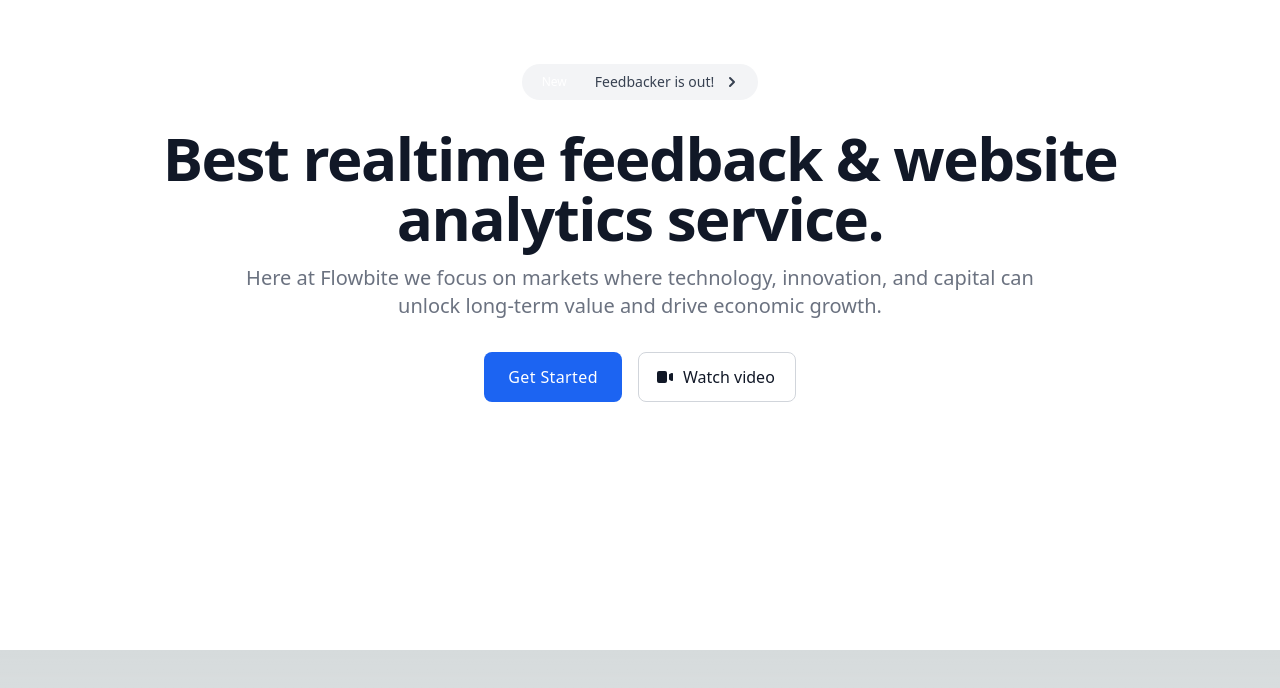
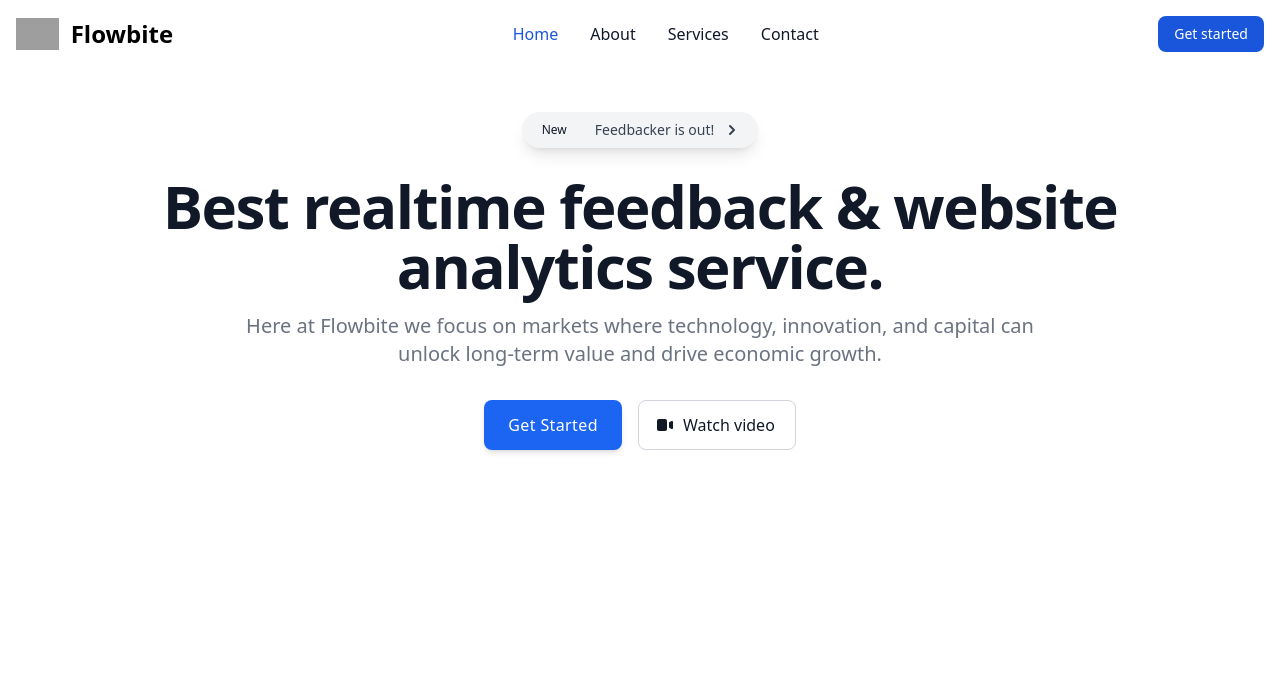
Before and after one commit to ramezj/FeedbackManager, a Next.js app: page / in a window 1280 px wide. Shown: the top 688 px of the page. Built offline with nearby package versions, Linux system fonts and the light colour scheme; grey boxes are pictures that could not be loaded.

Commit message:
Small UI Updates

```diff
--- a/src/pages/_app.js
+++ b/src/pages/_app.js
@@ -4,6 +4,9 @@ import { SessionProvider } from 'next-auth/react'
 export default function App({ Component, pageProps }) {
 
   return (
+    <div class="bg-white">
       <Component {...pageProps} />
+    </div>
+
   )
 }
--- a/src/pages/index.js
+++ b/src/pages/index.js
@@ -3,28 +3,66 @@ import Image from 'next/image'
 import { Inter } from 'next/font/google'
 import styles from '@/styles/Home.module.css'
 import { useState } from 'react'
+import Link from 'next/link'
+import { useRouter } from 'next/router'
 
 export default function Home() {
+  const router = useRouter()
+  const redirectUser = () => {
+    router.push('/Login')
+  }
   return (
-    <>
+    <div className="bg-white dark:bg-white">
+
+<nav class="bg-white dark:bg-gray-900 fixed w-full z-20 top-0 left-0">
+  <div class="max-w-screen-xl flex flex-wrap items-center justify-between mx-auto p-4">
+  <a href="https://flowbite.com/" class="flex items-center">
+      <img src="https://flowbite.com/docs/images/logo.svg" class="h-8 mr-3" alt="Flowbite Logo" />
+      <span class="self-center text-2xl font-semibold whitespace-nowrap dark:text-white">Flowbite</span>
+  </a>
+  <div class="flex md:order-2">
+      <button type="button" class="text-white bg-blue-700 hover:bg-blue-800 focus:ring-4 focus:outline-none focus:ring-blue-300 font-medium rounded-lg text-sm px-4 py-2 text-center mr-3 md:mr-0 dark:bg-blue-600 dark:hover:bg-blue-700 dark:focus:ring-blue-800">Get started</button>
+      <button data-collapse-toggle="navbar-sticky" type="button" class="inline-flex items-center p-2 text-sm text-gray-500 rounded-lg md:hidden hover:bg-gray-100 focus:outline-none focus:ring-2 focus:ring-gray-200 dark:text-gray-400 dark:hover:bg-gray-700 dark:focus:ring-gray-600" aria-controls="navbar-sticky" aria-expanded="false">
+        <span class="sr-only">Open main menu</span>
+        <svg class="w-6 h-6" aria-hidden="true" fill="currentColor" viewBox="0 0 20 20" xmlns="http://www.w3.org/2000/svg"><path fill-rule="evenodd" d="M3 5a1 1 0 011-1h12a1 1 0 110 2H4a1 1 0 01-1-1zM3 10a1 1 0 011-1h12a1 1 0 110 2H4a1 1 0 01-1-1zM3 15a1 1 0 011-1h12a1 1 0 110 2H4a1 1 0 01-1-1z" clip-rule="evenodd"></path></svg>
+      </button>
+  </div>
+  <div class="items-center justify-between hidden w-full md:flex md:w-auto md:order-1" id="navbar-sticky">
+    <ul class="flex flex-col p-4 md:p-0 mt-4 font-medium border border-gray-100 rounded-lg bg-gray-50 md:flex-row md:space-x-8 md:mt-0 md:border-0 md:bg-white dark:bg-gray-800 md:dark:bg-gray-900 dark:border-gray-700">
+      <li>
+        <a href="#" class="block py-2 pl-3 pr-4 text-white bg-blue-700 rounded md:bg-transparent md:text-blue-700 md:p-0 md:dark:text-blue-500" aria-current="page">Home</a>
+      </li>
+      <li>
+        <a href="#" class="block py-2 pl-3 pr-4 text-gray-900 rounded hover:bg-gray-100 md:hover:bg-transparent md:hover:text-blue-700 md:p-0 md:dark:hover:text-blue-500 dark:text-white dark:hover:bg-gray-700 dark:hover:text-white md:dark:hover:bg-transparent dark:border-gray-700">About</a>
+      </li>
+      <li>
+        <a href="#" class="block py-2 pl-3 pr-4 text-gray-900 rounded hover:bg-gray-100 md:hover:bg-transparent md:hover:text-blue-700 md:p-0 md:dark:hover:text-blue-500 dark:text-white dark:hover:bg-gray-700 dark:hover:text-white md:dark:hover:bg-transparent dark:border-gray-700">Services</a>
+      </li>
+      <li>
+        <a href="#" class="block py-2 pl-3 pr-4 text-gray-900 rounded hover:bg-gray-100 md:hover:bg-transparent md:hover:text-blue-700 md:p-0 md:dark:hover:text-blue-500 dark:text-white dark:hover:bg-gray-700 dark:hover:text-white md:dark:hover:bg-transparent dark:border-gray-700">Contact</a>
+      </li>
+    </ul>
+  </div>
+  </div>
+</nav>
+<br></br><br></br>
       <section class="bg-white dark:bg-gray-900">
-    <div class="py-8 px-4 mx-auto max-w-screen-xl text-center lg:py-16 lg:px-12">
-        <a href="#" class="inline-flex justify-between items-center py-1 px-1 pr-4 mb-7 text-sm text-gray-700 bg-gray-100 rounded-full dark:bg-gray-800 dark:text-white hover:bg-gray-200 dark:hover:bg-gray-700" role="alert">
-            <span class="text-xs bg-primary-600 rounded-full text-white px-4 py-1.5 mr-3">New</span> <span class="text-sm font-medium">Feedbacker is out!</span>
+    <div class="py-8 px-4 mx-auto max-w-screen-xl text-center lg:py-16 lg:px-12 ">
+        <a href="#" class="shadow-lg inline-flex justify-between items-center py-1 px-1 pr-4 mb-7 text-sm text-gray-700 bg-gray-100 rounded-full dark:bg-gray-800 dark:text-white hover:bg-gray-200 dark:hover:bg-gray-700" role="alert">
+            <span class="text-xs bg-primary-600 rounded-full text-gray-900 px-4 py-1.5 mr-3">New</span> <span class="text-sm font-medium">Feedbacker is out!</span>
             <svg class="ml-2 w-5 h-5" fill="currentColor" viewBox="0 0 20 20" xmlns="http://www.w3.org/2000/svg"><path fill-rule="evenodd" d="M7.293 14.707a1 1 0 010-1.414L10.586 10 7.293 6.707a1 1 0 011.414-1.414l4 4a1 1 0 010 1.414l-4 4a1 1 0 01-1.414 0z" clip-rule="evenodd"></path></svg>
         </a>
         <h1 class="mb-4 text-4xl font-extrabold tracking-tight leading-none text-gray-900 md:text-5xl lg:text-6xl dark:text-white">Best realtime feedback & website analytics service.</h1>
         <p class="mb-8 text-lg font-normal text-gray-500 lg:text-xl sm:px-16 xl:px-48 dark:text-gray-400">Here at Flowbite we focus on markets where technology, innovation, and capital can unlock long-term value and drive economic growth.</p>
         <div class="flex flex-col mb-8 lg:mb-16 space-y-4 sm:flex-row sm:justify-center sm:space-y-0 sm:space-x-4">
-        <button class="px-6 py-2 font-medium tracking-wide text-white capitalize transition-colors duration-300 transform bg-blue-600 rounded-lg hover:bg-blue-500 focus:outline-none focus:ring focus:ring-blue-300 focus:ring-opacity-80">Get Started</button>
+       <button onClick={redirectUser} class="shadow-md px-6 py-2 font-medium tracking-wide text-white capitalize transition-colors duration-300 transform bg-blue-600 rounded-lg hover:bg-blue-500 focus:outline-none focus:ring focus:ring-blue-300 focus:ring-opacity-80">Get Started</button>
             <a href="#" class="inline-flex justify-center items-center py-3 px-5 text-base font-medium text-center text-gray-900 rounded-lg border border-gray-300 hover:bg-gray-100 focus:ring-4 focus:ring-gray-100 dark:text-white dark:border-gray-700 dark:hover:bg-gray-700 dark:focus:ring-gray-800">
                 <svg class="mr-2 -ml-1 w-5 h-5" fill="currentColor" viewBox="0 0 20 20" xmlns="http://www.w3.org/2000/svg"><path d="M2 6a2 2 0 012-2h6a2 2 0 012 2v8a2 2 0 01-2 2H4a2 2 0 01-2-2V6zM14.553 7.106A1 1 0 0014 8v4a1 1 0 00.553.894l2 1A1 1 0 0018 13V7a1 1 0 00-1.447-.894l-2 1z"></path></svg>
                 Watch video
             </a>
         </div>
         </div>
-        <br></br><br></br><br></br><br></br><br></br>
 </section>
-    </>
+    </div>
   )
 }
--- a/src/styles/globals.css
+++ b/src/styles/globals.css
@@ -83,7 +83,9 @@
   margin: 0;
 }
 
-html,
+html {
+  background-color:white;
+}
 body {
   max-width: 100vw;
   overflow-x: hidden;
```
